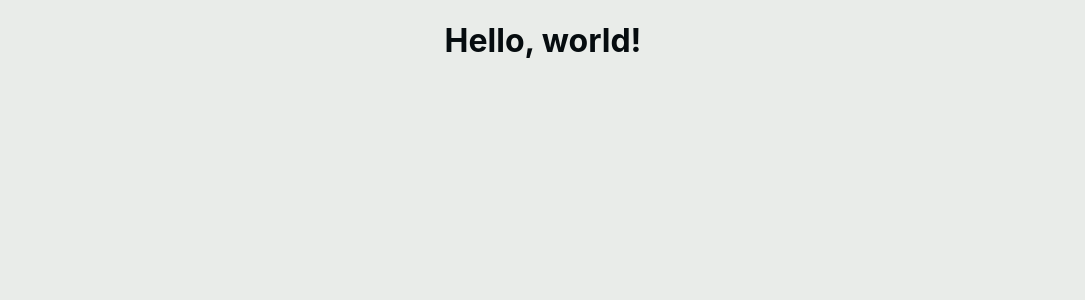
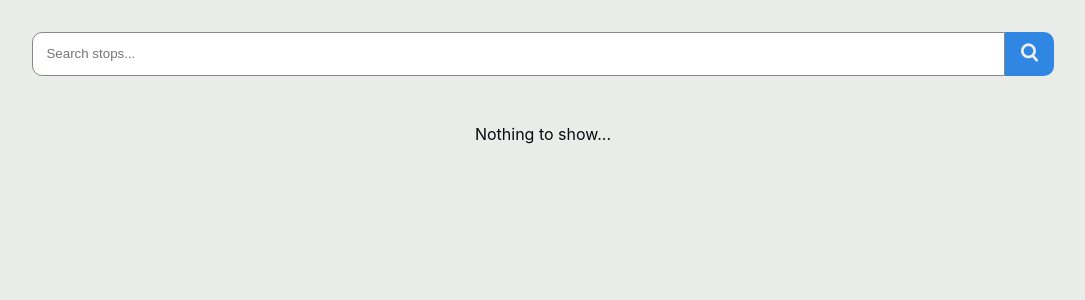
Before and after one commit to henokhm123/vbb-transport-deploy, a React (Create React App) app: page / in a window 1280 px wide. Shown: the top 300 px of the page, without its empty margins (97-1182 px from the left). Built offline with nearby package versions, Linux system fonts and the light colour scheme.

Commit message:
Add Search

```diff
--- a/src/App.css
+++ b/src/App.css
@@ -1,3 +1,42 @@
 .App {
   text-align: center;
 }
+
+.searchDiv {
+  display: flex;
+  padding: 2em;
+  justify-content: center;
+}
+
+.searchInput {
+  width: 80%;
+  border: 1px solid #888;
+  border-radius: 10px 0 0 10px;
+  padding: 1em;
+}
+
+.searchInput:focus {
+  /* background-color: #EDF5FD; */
+  outline: none;
+}
+
+.searchButton {
+  padding: 0 .75rem;
+  background-color: #3086E3;
+  border: none;
+  border-radius: 0 10px 10px 0;
+}
+
+.searchButton img {
+  max-height: 25px;
+}
+.searchButton:hover,
+.searchButton:focus {
+  outline: none;
+  background: #398de0;
+}
+
+.searchButton:hover img,
+.searchButton:focus img {
+  transform: scale(1.3);
+}
--- a/src/App.js
+++ b/src/App.js
@@ -1,9 +1,30 @@
+import { useState } from 'react';
+
+import SearchBar from "./components/SearchBar";
+import SearchResults from "./components/SearchResults";
+
 import './App.css';
 
 function App() {
+  const [searchQuery, setSearchQuery] = useState("");
+  const [results, setResults] = useState("");
+
+  const handleQueryChange = event => setSearchQuery(event.target.value);
+  const onClickSearch = () => {
+    let url = `https://v5.vbb.transport.rest/locations?query=${searchQuery}`;
+    fetch(url).then(response => response.json())
+              .then(data => setResults(data));
+    setSearchQuery("");
+  };
+
   return (
     <div className="App">
-      <h1>Hello, world!</h1>
+      <SearchBar
+        searchQuery={searchQuery}
+        handleQueryChange={handleQueryChange}
+        onClickSearch={onClickSearch}
+      />
+      <SearchResults results={results}/>
     </div>
   );
 }
--- /dev/null
+++ b/src/components/SearchBar.js
@@ -0,0 +1,32 @@
+import search_icon from "./../icons/a.png"
+
+function SearchBar(props) {
+   return (
+    <div className="searchDiv">
+      <input
+        value={props.searchQuery}
+        onChange={props.handleQueryChange}
+        onKeyPress={event => {
+          if (event.key === 'Enter') {
+            props.onClickSearch();
+          }
+        }}
+        className="searchInput"
+        type="search"
+        name="searchQuery"
+        aria-label="Search stops"
+        placeholder="Search stops..."
+        onFocus={(e) => e.target.placeholder = ""}
+        onBlur={(e) => e.target.placeholder = "Search stops..."}
+
+      />
+      <button className="searchButton"
+        onClick={props.onClickSearch}
+      >
+          <img src={search_icon} alt="Search Icon" />
+      </button>
+    </div>
+  )
+}
+
+export default SearchBar;
--- /dev/null
+++ b/src/components/SearchResultCard.js
@@ -0,0 +1,10 @@
+function SearchResultCard(props){
+  const {item} = props;
+  return (
+    <div className="CardContainer">
+      <h2>{item.name}</h2>
+    </div>
+  )
+}
+
+export default SearchResultCard;
--- /dev/null
+++ b/src/components/SearchResults.js
@@ -0,0 +1,21 @@
+import SearchResultCard from "./SearchResultCard";
+
+function SearchResults(props){
+  const {results} = props;
+  if(results.length === 0){
+    return (<p>Nothing to show...</p>);
+  }
+  else {
+    return (
+      <>
+        {results.map(item => {
+          return (
+            <SearchResultCard item={item} key={item.id}/>
+          )
+        })}
+      </>
+    );
+  }
+}
+
+export default SearchResults;
```
Also changed, not shown: src/icons/a.png (added), src/icons/magnifying_glass.png (added).
